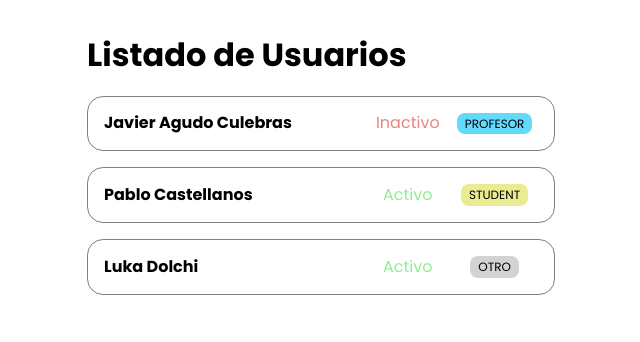
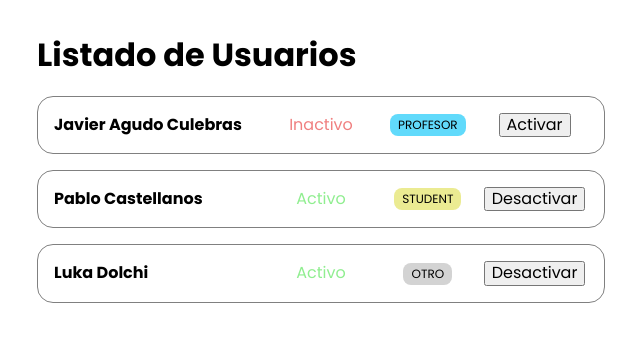
Before and after one commit to AgudoX/react-user-list, a React (Vite) app: page / in a window 1280 px wide. Shown: the top 342 px of the page, without its empty margins (319-959 px from the left). Built offline with nearby package versions, Linux system fonts and the light colour scheme.

Commit message:
UserRow state

```diff
--- a/src/components/UserList.jsx
+++ b/src/components/UserList.jsx
@@ -4,11 +4,12 @@ import style from './UserList.module.css';
 const UserList = ({ users, children }) => {
 	const userRendered =
 		users.length > 0 ? (
-			users.map(user => <UserRow key={users.name} {...user} />)
+			users.map(user => <UserRow key={user.name} {...user} />)
 		) : (
 			<p>No hay usuarios</p>
 		);
 
+	console.log(userRendered);
 	return (
 		<div className={style.list}>
 			{children}
--- a/src/components/UserList.module.css
+++ b/src/components/UserList.module.css
@@ -1,6 +1,6 @@
 .list {
 	width: 100%;
-	max-width: 500px;
+	max-width: 600px;
 	margin: auto;
 	padding: 1rem;
 }
--- a/src/components/UserRole.jsx
+++ b/src/components/UserRole.jsx
@@ -1,12 +1,13 @@
 import style from './UserRole.module.css';
+
+const ROLE_STYLES = {
+	teacher: ['Profesor', style.teacher],
+	student: ['Student', style.student],
+	other: ['Otro', style.other]
+};
 
 const UserRole = ({ role }) => {
 	/* Creamos este objeto, para aplicar diferentes estilos a cada role. */
-	const ROLE_STYLES = {
-		teacher: ['Profesor', style.teacher],
-		student: ['Student', style.student],
-		other: ['Otro', style.other]
-	};
 
 	/* En el caso de que sea porfesores o alumno hará destructuring de ROLE_STYLE['Profesor' o 'Alumno'], si no es niguno de esos hará el destructuring de other.
 	 */
--- a/src/components/UserRow.jsx
+++ b/src/components/UserRow.jsx
@@ -1,25 +1,34 @@
+import { useState } from 'react';
 import UserRole from './UserRole';
 import style from './UserRow.module.css';
 import UserStatus from './UserStatus.jsx';
 
-const UserRow = ({
-	name: displayName,
-	active,
-	role = 'Profesor',
-	...restProps
-}) => (
-	<div className={style.user} {...restProps}>
+const UserRow = ({ name: displayName, active, role = 'Profesor' }) => {
+	const [isActive, setIsActive] = useState(active);
+
+	return (
+		<div className={style.user}>
 			{/* Ejemplo del uso de style */}
 			<div className={style.name}>
 				<span>{displayName}</span>
 			</div>
 			<div className={style.status}>
-			<UserStatus active={active} />
+				<UserStatus active={isActive} />
 			</div>
 			<div className={style.role}>
 				<UserRole role={role} />
 			</div>
+			<div className={style.action}>
+				<button
+					onClick={() => {
+						setIsActive(!isActive);
+					}}
+				>
+					{isActive ? 'Desactivar' : 'Activar'}
+				</button>
+			</div>
 		</div>
 	);
+};
 
 export default UserRow;
--- a/src/components/UserRow.module.css
+++ b/src/components/UserRow.module.css
@@ -10,11 +10,13 @@
 }
 
 .name {
-	width: 60%;
+	width: 40%;
+	font-weight: bold;
 }
 
 .status,
-.role {
+.role,
+.action {
 	width: 20%;
 
 	display: flex;
@@ -25,7 +27,3 @@
 .active span {
 	color: lightgreen;
 }
-
-.name span {
-	font-weight: bold;
-}
```
Also changed, not shown: src/components/Title.module.css (deleted). Lines whose indentation alone changed are shown as unchanged.
